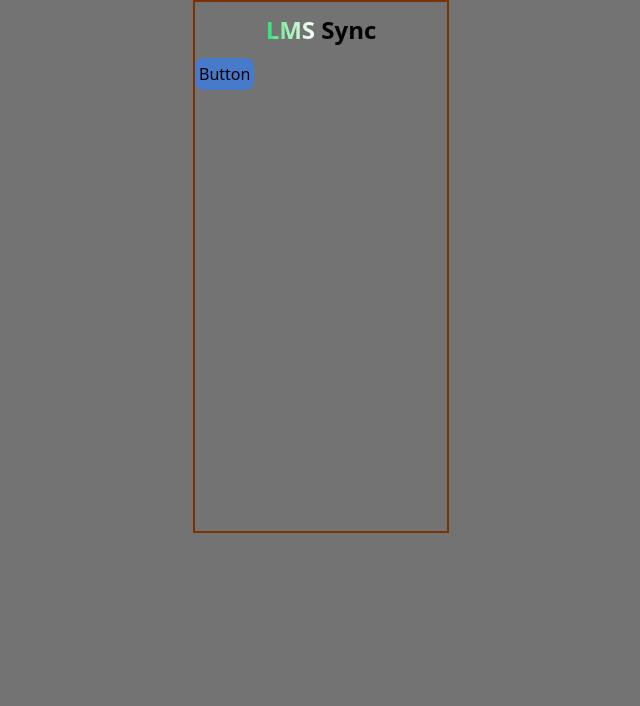
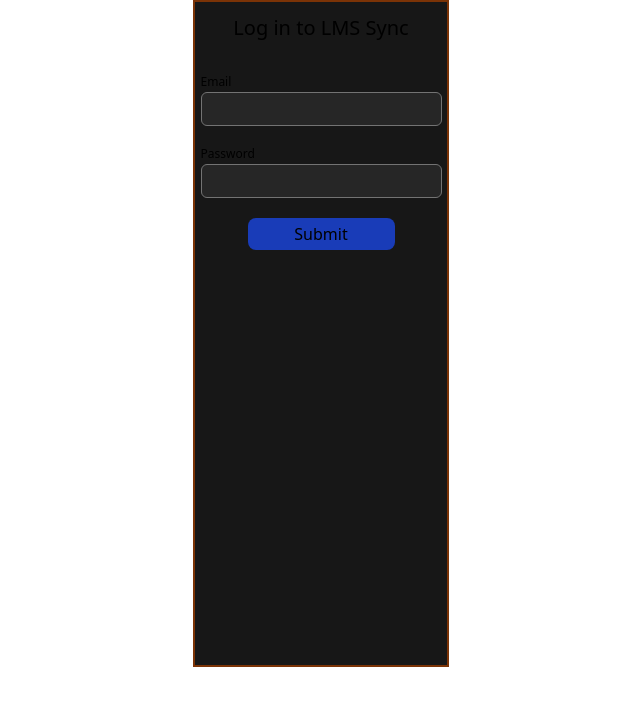
Before and after one commit to DevvDiego/LMSSync, a Svelte app: page / in a window 1280 px wide. Shown: the top 706 px of the page, without its empty margins (319-959 px from the left). Built offline with nearby package versions, Linux system fonts and the light colour scheme.

Commit message:
Make App file be the "router" between pages

```diff
--- a/src/App.svelte
+++ b/src/App.svelte
@@ -1,28 +1,31 @@
 <script>
-    import Button from "./lib/components/Button.svelte";
+    //Pages
+    import Login from "./lib/pages/auth/Login.svelte";
+    import Workspace from "./lib/pages/protected/Workspace.svelte";
 
+    let isLoggedIn = false;
 
 </script>
 
-<main class="w-dvw h-screen  text-black dark:text-white bg-neutral-500 dark:bg-neutral-900">
+<main class="w-dvw h-screen text-black dark:text-white dark:bg-gray-950">
 
-    <div class="m-auto w-64 h-8/12 border-2 border-amber-900 text-black dark:text-white bg-neutral-500 dark:bg-neutral-900">
+<div class="m-auto w-64 h-10/12 border-2 border-amber-900 text-black bg-neutral-900 dark:text-white">
 
-        <header class="w-full my-3 text-2xl text-center font-bold">
-            <p>
-                <span class="bg-clip-text text-transparent bg-gradient-to-r from-green-400 to-white">
-                    LMS
-                </span>
-                Sync
-            </p>
-        </header>
+    {#if isLoggedIn}
 
-        <div>
-            <Button>
-                Button
-            </Button>
-        </div>
+        <Workspace/>
 
-    </div>
+    {:else if !isLoggedIn}
+
+        <Login bind:isLoggedIn />
+
+    {:else}
+
+        <h1>Error</h1>
+
+    {/if}
+
+
+</div>
 
 </main>
```
